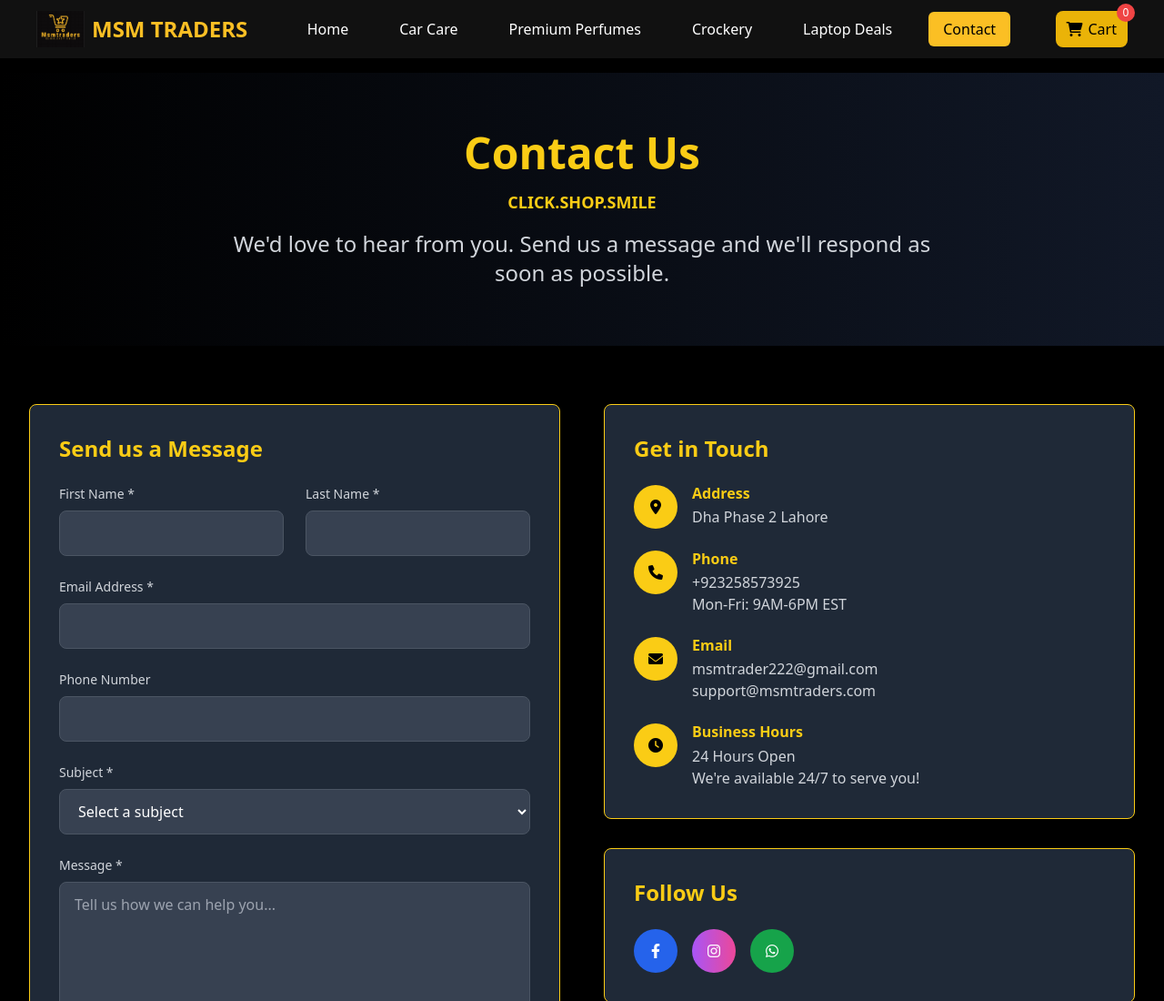
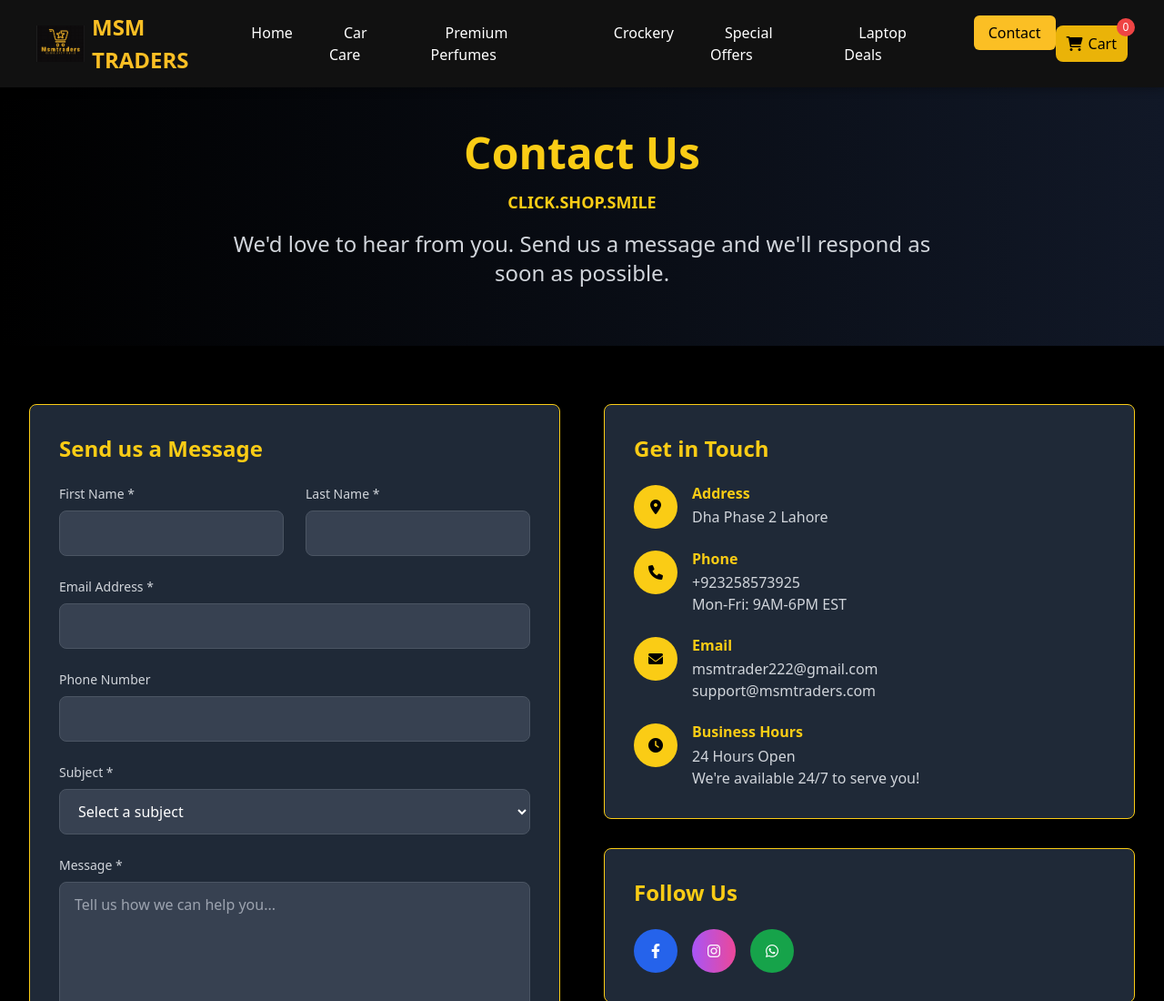
Before and after one commit to madeehasaboor/msmtraders, a website: page contact.html in a window 1280 px wide. Shown: the top 1100 px of the page at 91% size. Drawn offline with nearby package versions, Linux system fonts and the light colour scheme.

Commit message:
Update contact.html

```diff
--- a/contact.html
+++ b/contact.html
@@ -525,6 +525,7 @@
                 <li><a href="car_care.html">Car Care</a></li>
                 <li><a href="premium_perfumes.html">Premium Perfumes</a></li>
                 <li><a href="crockery.html">Crockery</a></li>
+                <li><a href="special_offers.html">Special Offers</a></li>
                 <li><a href="laptops.html">Laptop Deals</a></li>
                 <li><a href="contact.html" class="active">Contact</a></li>
             </ul>
```
